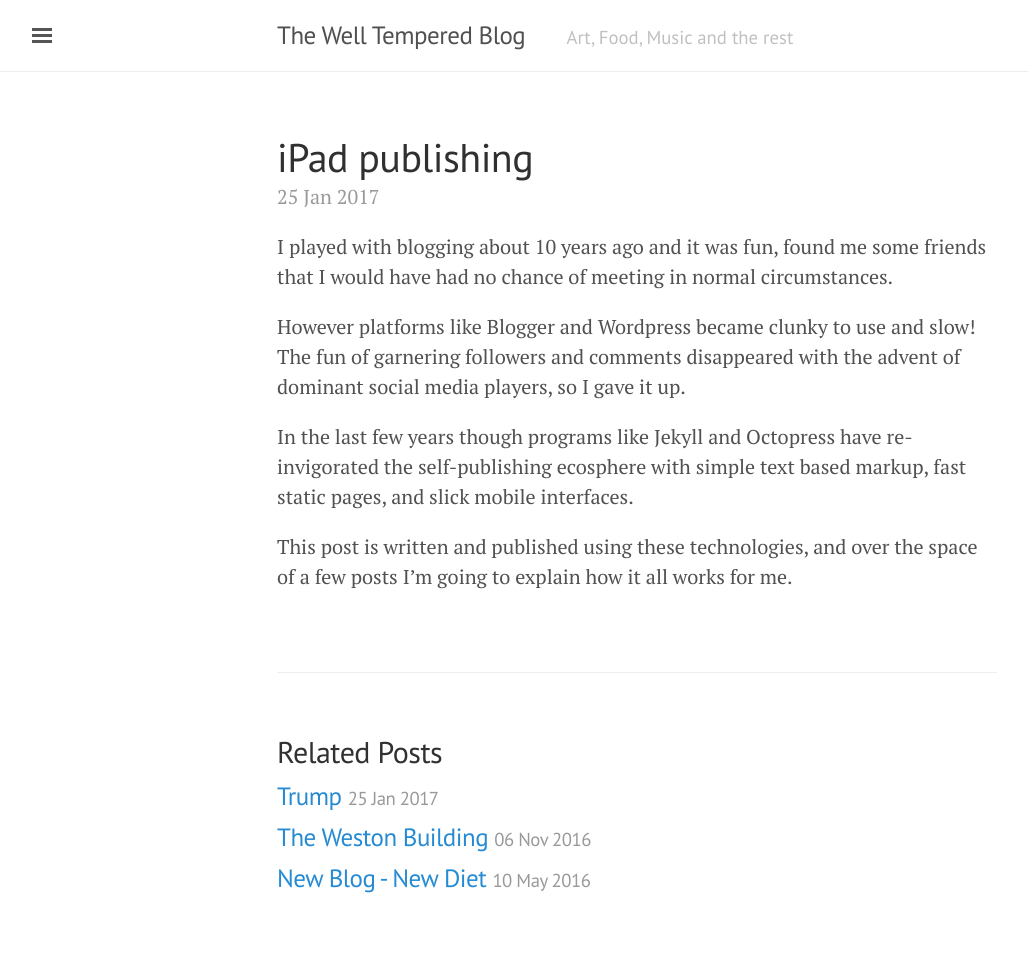
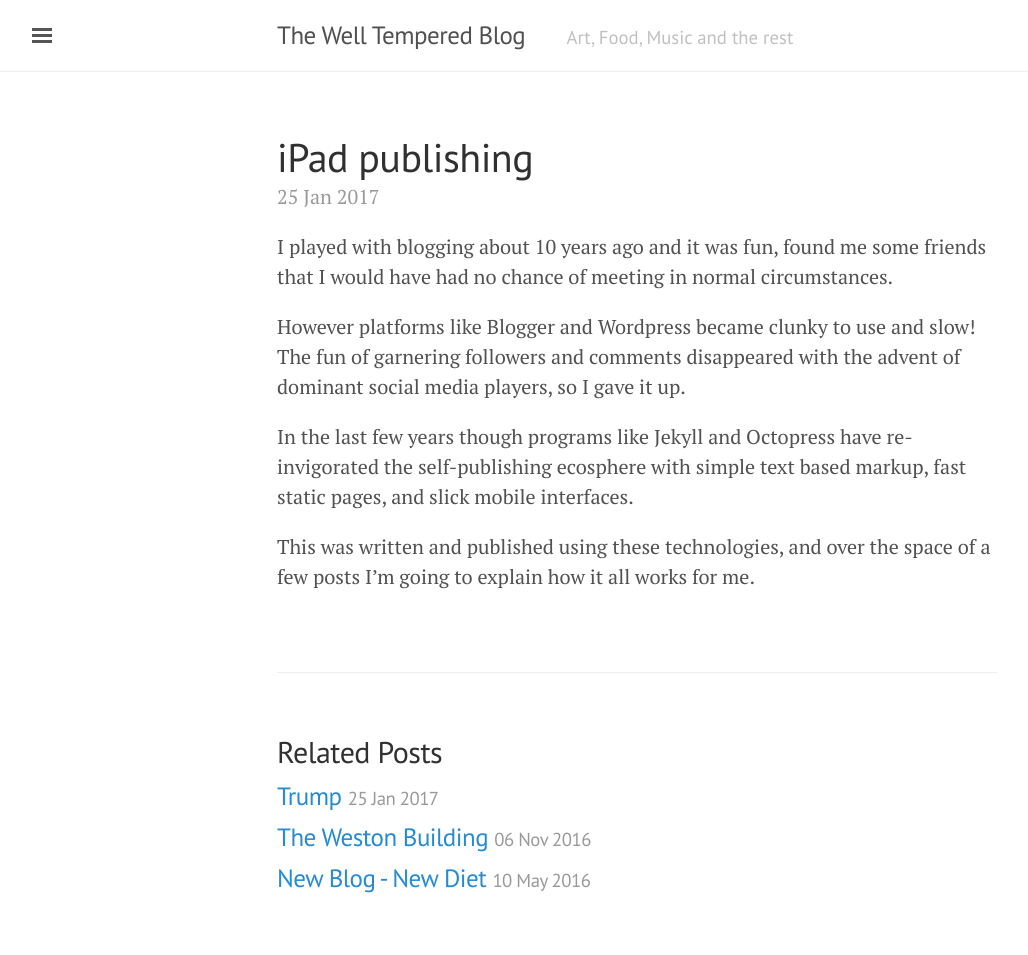
Before and after one commit to Richardtugwell/richardtugwell.github.io, a Jekyll site: the page built from _posts/2017-01-25-iPad-publishing.md, in a window 1280 px wide. Shown: the whole page, without its empty margins (3-1031 px from the left). Built offline with Jekyll 4.4.1, drawn with Linux system fonts in a browser that asks for light colours.

Commit message:
Blog Post - iPad publishing

```diff
--- a/_posts/2017-01-25-iPad-publishing.md
+++ b/_posts/2017-01-25-iPad-publishing.md
@@ -9,4 +9,4 @@ However platforms like Blogger and Wordpress became clunky to use and slow! The
 
 In the last few years though programs like Jekyll and Octopress have re-invigorated the self-publishing ecosphere with simple text based markup, fast static pages, and slick mobile interfaces.
 
-This post is written and published using these technologies, and over the space of a few posts I'm going to explain how it all works for me.
+This was written and published using these technologies, and over the space of a few posts I'm going to explain how it all works for me.
```
